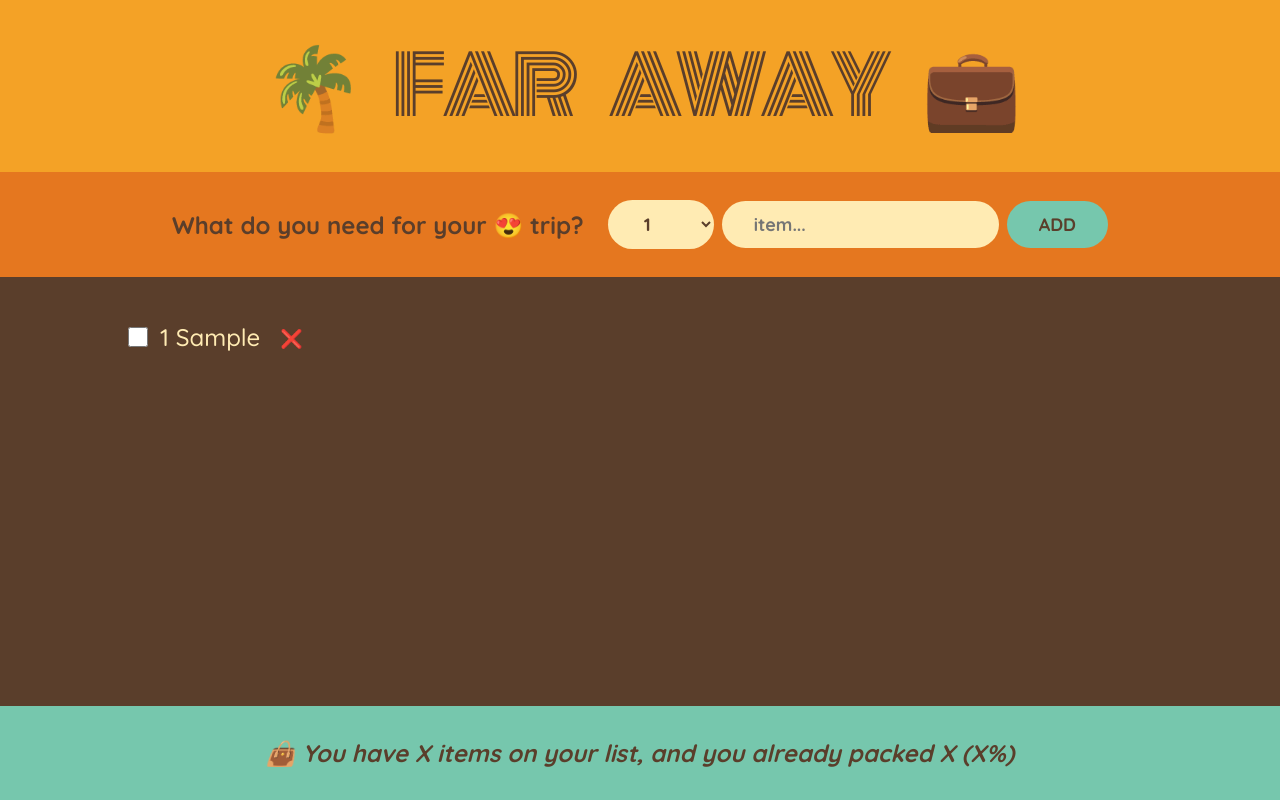
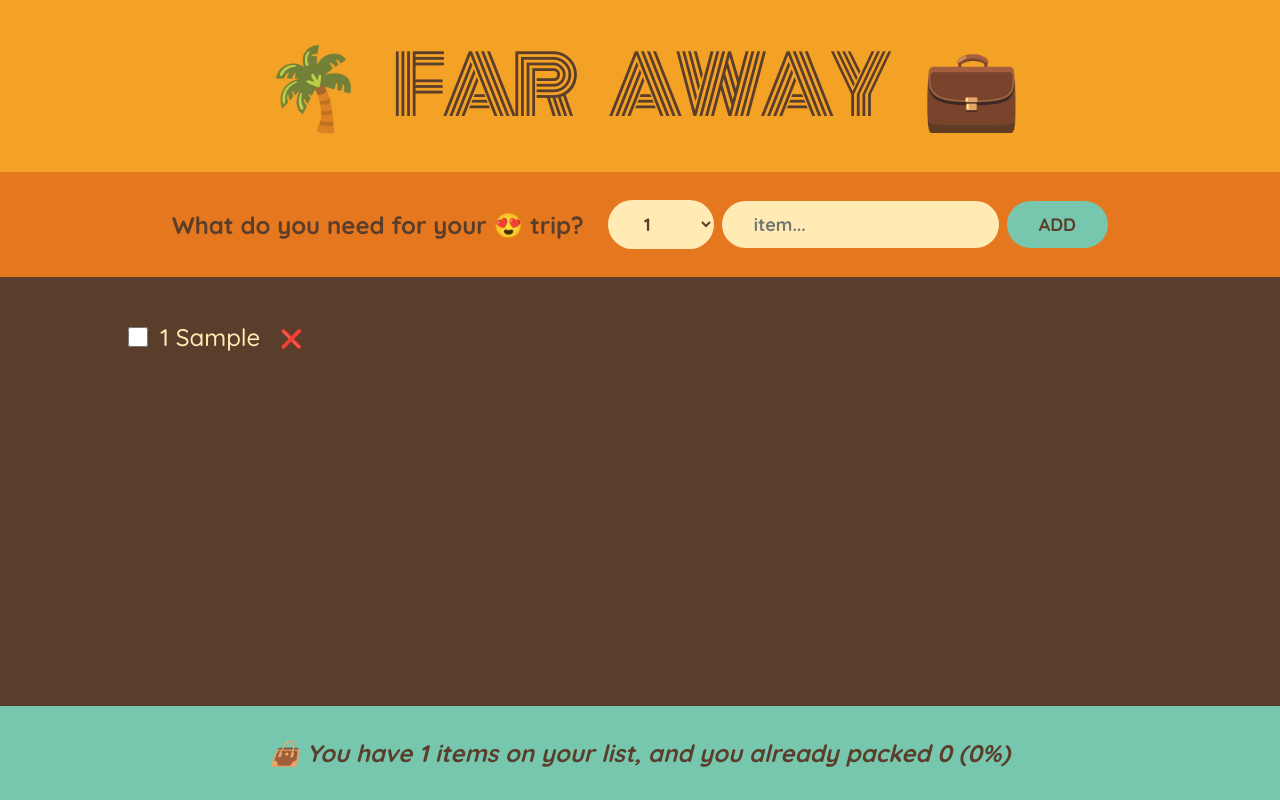
Before and after one commit to fido1hn/travel-list-react, a React (Vite) app: page / in a window 1280 px wide. Both pictures are taken after typing "Sample" into the empty fields and a click on the button "ADD". Built offline with nearby package versions, Linux system fonts and the light colour scheme.

Commit message:
derive state and early return

```diff
--- a/src/App.jsx
+++ b/src/App.jsx
@@ -28,7 +28,7 @@
         onToggleItem={handleToggleItem}
         items={items}
       />
-      <Stats />
+      <Stats items={items} />
     </div>
   );
 }
@@ -102,8 +102,6 @@
     <li>
       <input
         type="checkbox"
-        name=""
-        id=""
         value={item.packed}
         onChange={() => onToggleItem(item.id)}
       />
@@ -115,10 +113,25 @@
   );
 }
 
-function Stats() {
+function Stats({ items }) {
+  if (!items.length)
+    return (
+      <p className="stats">
+        <em>Start putting items in your list 🚀</em>
+      </p>
+    );
+
+  const numItems = items.length;
+  const numPacked = items.filter((items) => items.packed).length;
+  const percentage = Math.round((numPacked / numItems) * 100);
   return (
     <footer className="stats">
-      <em>👜 You have X items on your list, and you already packed X (X%)</em>
+      <em>
+        {percentage === 100
+          ? "You've got everything! Ready to go ✈️"
+          : `👜 You have ${numItems} items on your list, and you already packed
+        ${numPacked} (${percentage}%)`}
+      </em>
     </footer>
   );
 }
```
